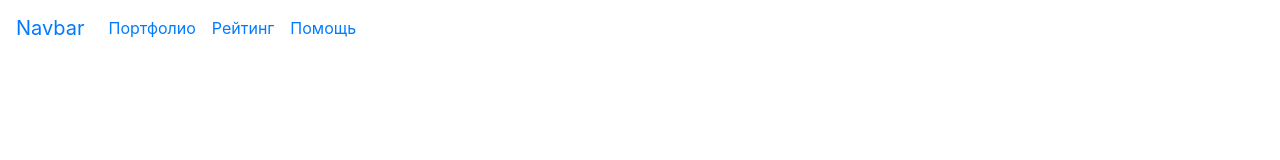
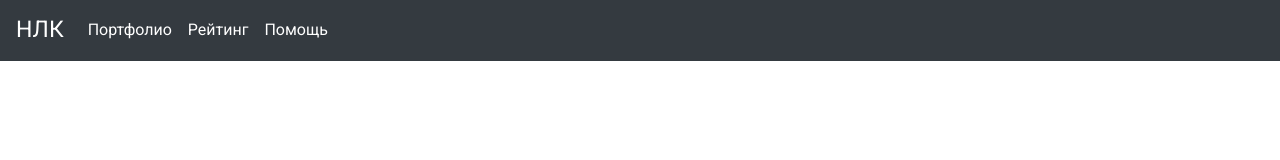
Before and after one commit to IvanKarleone/Portfolio, a plain HTML site: page index.html in a window 1280 px wide. Drawn offline with nearby package versions, Linux system fonts and the light colour scheme.

Commit message:
add navbar

```diff
--- a/index.html
+++ b/index.html
@@ -19,12 +19,13 @@
     <link rel="stylesheet" href="https://use.fontawesome.com/releases/v5.7.0/css/all.css"
         integrity="sha384-lZN37f5QGtY3VHgisS14W3ExzMWZxybE1SJSEsQp9S+oqd12jhcu+A56Ebc1zFSJ" crossorigin="anonymous" />
     <link rel="stylesheet" href="style.css" />
+    <link href="https://fonts.googleapis.com/css?family=Roboto&display=swap" rel="stylesheet">
     <title>Document</title>
 </head>
 
 <body>
-    <nav class="navbar navbar-expand-lg">
-        <a class="navbar-brand" href="#">Navbar</a>
+    <nav class="navbar navbar-expand-sm">
+        <a class="navbar-brand" href="#">НЛК</a>
         <button class="navbar-toggler" type="button" data-toggle="collapse" data-target="#navbarSupportedContent"
             aria-controls="navbarSupportedContent" aria-expanded="false" aria-label="Toggle navigation">
             <i class="fas fa-bars"></i>
--- a/style.css
+++ b/style.css
@@ -1 +1,22 @@
 /* ---------------------------- Navbar ---------------------------- */
+
+.navbar {
+    background-color: #343A40;
+    color: white;
+}
+
+.navbar-brand {
+    font-family: 'Roboto', sans-serif;
+    font-size: 23px;
+    color: white;
+}
+
+.nav-item a {
+    font-family: 'Roboto', sans-serif;
+    font-size: 16px;
+    color: white;
+}
+
+.nav-item a:hover {
+    color: #007bff;
+}
```
Also changed, not shown: 1 other file.
